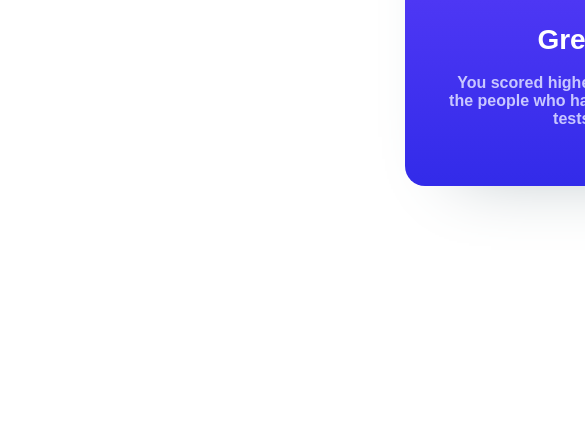
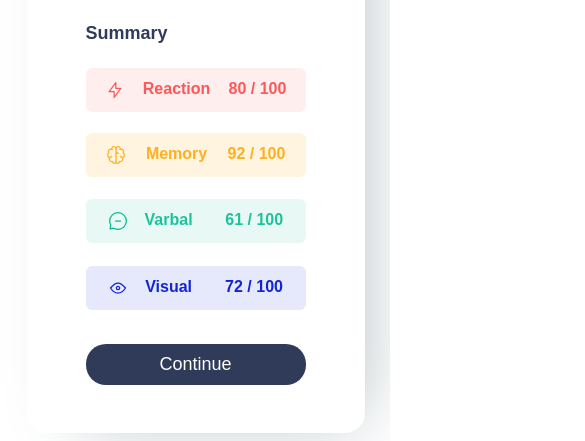
Before and after one commit to ShubhamAdelkar/result-summary-design, a plain HTML site: page index.html in a window 390 px wide. Shown: the part 467-908 px from the top of the page, 585 px wide, since content can reach past the window. Before the commit the page ends 860 px from the top, so only its background shows below. Drawn offline with Linux system fonts and the light colour scheme; a web font is replaced by a local one.

Commit message:
initial commit

```diff
--- a/style.css
+++ b/style.css
@@ -166,3 +166,28 @@ body {
   background: hsl(224, 30%, 27%);
   border-radius: 20px;
 }
+
+@media
+ screen and (max-width: 900px) {
+  .container {
+    display: flex;
+    flex-direction: column;
+    justify-content: center;
+    align-items: center;
+    background-color: white;
+    border-radius: 20px;
+    width: fit-content;
+    -webkit-box-shadow: 24px 13px 69px -28px rgba(176, 187, 191, 1);
+    -moz-box-shadow: 24px 13px 69px -28px rgba(176, 187, 191, 1);
+    box-shadow: 24px 13px 69px -28px rgba(176, 187, 191, 1);
+  }
+
+  body {
+    font-family: "Hanken Grotesk", sans-serif;
+    width: 375px;
+    justify-content: center;
+    align-items: center;
+    min-height: 100vh;
+  }
+
+}
```
Also changed, not shown: UI.png (added), 1 other file.
